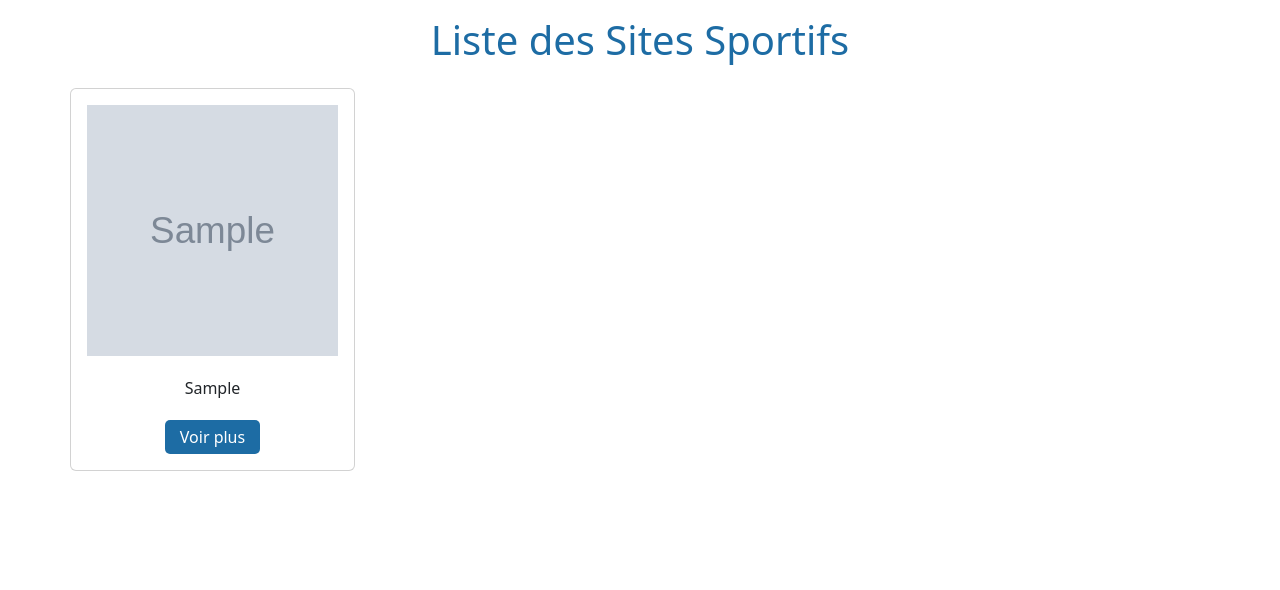
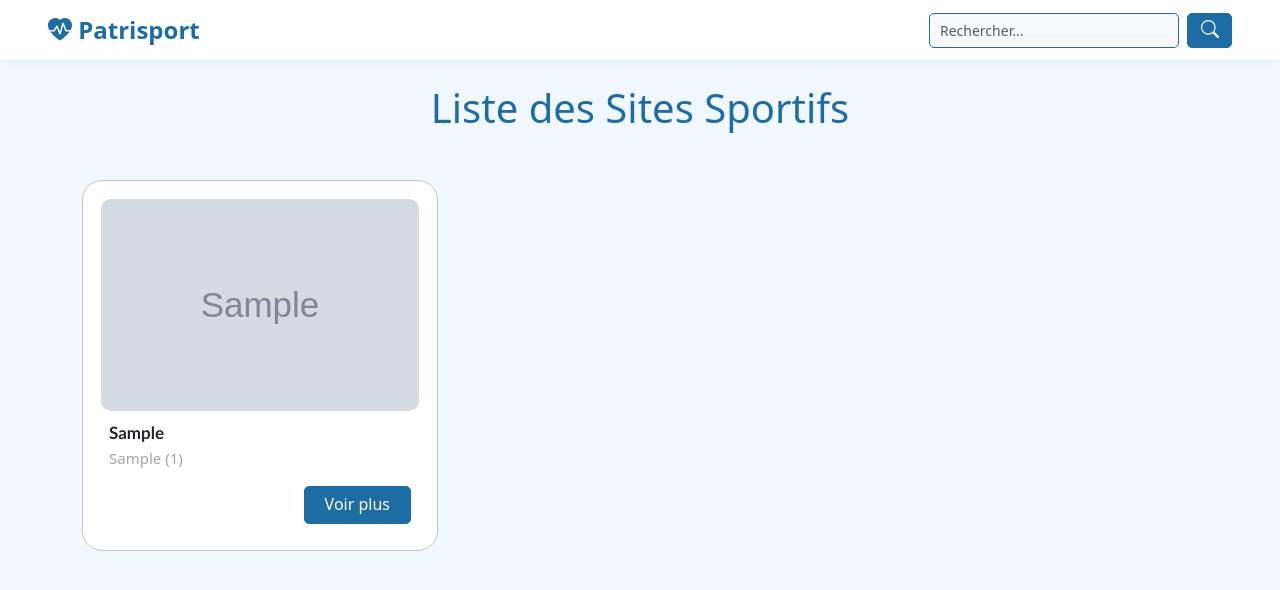
Before and after one commit to Sandra-CR/projet-django2, a Django app: page / in a window 1280 px wide. Shown: the top 590 px of the page. Run offline with Django 5.2, Linux system fonts and the light colour scheme; tables that the repository leaves empty hold one stand-in row (values such as "Sample post"); grey boxes marked "Sample" are stand-in pictures.

Commit message:
Site list design + navbar + functioning search bar

```diff
--- a/config/settings.py
+++ b/config/settings.py
@@ -119,4 +119,5 @@ USE_TZ = True
 # Static files (CSS, JavaScript, Images)
 # https://docs.djangoproject.com/en/6.0/howto/static-files/
 
-STATIC_URL = 'static/'
+STATIC_URL = '/static/'
+STATICFILES_DIRS = [BASE_DIR / 'static']
--- a/patrisport/templates/site_list.html
+++ b/patrisport/templates/site_list.html
@@ -2,19 +2,68 @@
 
 {% block content %}
 
-<h1 class="text-center mb-4">Liste des Sites Sportifs</h1>
+<h1 class="text-center mt-4">Liste des Sites Sportifs</h1>
 
-<div class="row">
+{% if query %}
+    {% if page_obj.paginator.count %}
+        <p class="text-center text-muted">{{ page_obj.paginator.count }} résulat{{ page_obj.paginator.count|pluralize }} pour "{{ query }}"</p>
+    {% else %}
+        <p class="text-center text-muted">Aucun résulat pour "{{ query }}"</p>
+    {% endif %}
+{% endif %}
+
+<div class="row g-4 mt-4">
     {% for site in sites %}
-        <div class="card col-3 d-flex flex-column align-items-center justify-content-center gap-1 p-3">
-            {% if site.url_image %}
-                <p><img src="{{ site.url_image }}" alt="{{ site.appellation }}" class="img-fluid" style="aspect-ratio: 1 / 1"></p>
-            {% endif %}
-            <p>{{ site.appellation }}</p>
-            {% comment %} <a href="{% url 'article_detail' article.pk %}" class="show-btn">Voir plus</a> {% endcomment %}
-            <a href="" class="show-btn">Voir plus</a>
+        <div class="col-md-6 col-lg-4">
+            <div class="card h-100 d-flex flex-column">
+                {% if site.url_image %}
+                    <img src="{{ site.url_image }}" alt="{{ site.appellation }}" class="img-fluid">
+                {% endif %}
+                <div class="d-flex flex-column p-2 mt-1 h-100">
+                    <h6 class="fw-semibold mb-1">{{ site.appellation }}</h6>
+                    <p class="mb-3" style="color: #a4a4a4; font-size: 15px;">{{ site.commune }} ({{ site.departement }})</p>
+                    <a href="" class="show-btn">Voir plus</a>
+                </div>
+            </div>
         </div>
     {% endfor %}
 </div>
 
+{% if is_paginated %}
+<div class="d-flex align-items-center justify-content-between mt-4">
+    <div class="fw-semibold">
+        {{ page_obj.paginator.count }} sites - Page {{ page_obj.number }} / {{ page_obj.paginator.num_pages }}
+    </div>
+    <ul class="pagination mb-0">
+        {% if page_obj.has_previous %}
+            <li class="page-item">
+                <a class="page-link" href="?{% if query %}q={{ query|urlencode }}&{% endif %}page={{ page_obj.previous_page_number }}" aria-label="Précédent">
+                    &laquo;
+                </a>
+            </li>
+        {% else %}
+            <li class="page-item disabled">
+                <span class="page-link">&laquo;</span>
+            </li>
+        {% endif %}
+
+        <li class="page-item active">
+            <span class="page-link">{{ page_obj.number }}</span>
+        </li>
+
+        {% if page_obj.has_next %}
+            <li class="page-item">
+                <a class="page-link" href="?{% if query %}q={{ query|urlencode }}&{% endif %}page={{ page_obj.next_page_number }}" aria-label="Suivant">
+                    &raquo;
+                </a>
+            </li>
+        {% else %}
+            <li class="page-item disabled">
+                <span class="page-link">&raquo;</span>
+            </li>
+        {% endif %}
+    </ul>
+</div>
+{% endif %}
+
 {% endblock %}
--- a/patrisport/views.py
+++ b/patrisport/views.py
@@ -1,4 +1,4 @@
-
+from django.db.models import Q
 from django.views.generic import ListView, DetailView
 from .models import SportSite
 
@@ -6,3 +6,20 @@ class SiteList(ListView):
   model = SportSite
   template_name = 'site_list.html'
   context_object_name = 'sites'
+  paginate_by = 12
+
+  def get_queryset(self):
+    qs = SportSite.objects.all()
+    query = self.request.GET.get("q", "").strip()
+    if query:
+      qs = qs.filter(
+        Q(appellation__icontains=query)
+        | Q(typologie__name__icontains=query)
+        | Q(denomination__name__icontains=query)
+      ).distinct()
+    return qs
+
+  def get_context_data(self, **kwargs):
+    context = super().get_context_data(**kwargs)
+    context["query"] = self.request.GET.get("q", "").strip()
+    return context
--- a/static/css/style.css
+++ b/static/css/style.css
@@ -1,5 +1,56 @@
+body {
+    background-color: #f1f7ff;
+}
+
 h1 {
     color: #1d6ca4;
+}
+h6 {
+    font-family:'Trebuchet MS', 'Lucida Sans Unicode', 'Lucida Grande', 'Lucida Sans', Arial, sans-serif;
+    font-size: 17px;
+}
+
+.navbar {
+    background-color: #fff;
+    box-shadow: rgba(59, 88, 121, 0.05) 0px 2px 6px 0px;
+    height: 60px;
+}
+.logo {
+    color: #1d6ca4;
+    font-size: 24px;
+    font-weight: 700;
+    font-family: system-ui, -apple-system, BlinkMacSystemFont, 'Segoe UI', Roboto, Oxygen, Ubuntu, Cantarell, 'Open Sans', 'Helvetica Neue', sans-serif;
+    text-decoration: none;
+}
+input[type="search"] {
+    background-color: #f8f9fa;
+    border: 1.5px solid #1d6ca4;
+    border-radius: 5px;
+    padding: 5px 10px;
+    height: 35px;
+    width: 250px;
+}
+input[type="search"]:focus {
+    outline: none;
+    border-color: #1d6ca4;
+}
+.search-btn {
+    color: #fff;
+    background-color: #1d6ca4;
+    border: 1.5px solid #1d6ca4;
+    border-radius: 5px;
+    width: 45px;
+    height: 35px;
+    transition: all 0.15s ease;
+}
+.search-btn:hover {
+    color: #1d6ca4;
+    background-color: #dff1fd;
+    border-color: #1d6ca4;
+    transition: all 0.3s ease;
+}
+.search-btn svg {
+    margin-bottom: 3px;
 }
 
 .tag {
@@ -13,8 +64,42 @@ h1 {
 
 .show-btn {
     text-decoration: none;
-    padding: 5px 15px;
+    padding: 5px 20px 7px;
     color: #fff;
     background-color: #1d6ca4;
+    border: 1.5px solid #1d6ca4;
     border-radius: 5px;
+    width: fit-content;
+    align-self: flex-end;
+    margin-top: auto;
+    transition: all 0.15s ease;
 }
+.show-btn:hover {
+    color: #1d6ca4;
+    background-color: #dff1fd;
+    border-color: #1d6ca4;
+    transition: all 0.3s ease;
+}
+
+.card {
+    border-radius: 20px !important;
+    border: 1px solid #c4c2c2;
+    padding: 18px;
+}
+.card .img-fluid {
+    border-radius: 10px;
+    aspect-ratio: 1.5 / 1;
+    object-fit: cover;
+}
+
+.custom-card {
+    display: flex;
+    flex-direction: column;
+    align-items: center;
+    gap: 12px;
+    border-radius: 20px !important;
+    border: 1px solid #1d6ca4;
+    padding: 18px;
+    height: 100%;
+    background-color: #fff;
+}
--- a/templates/base.html
+++ b/templates/base.html
@@ -4,12 +4,31 @@
 <head>
     <meta charset="UTF-8">
     <meta name="viewport" content="width=device-width, initial-scale=1.0">
-    <title>Base</title>
+    <title>Patrisport</title>
     <link rel="stylesheet" href="https://cdn.jsdelivr.net/npm/bootstrap@5.3.3/dist/css/bootstrap.min.css">
     <link rel="stylesheet" href="{% static 'css/style.css' %}">
 </head>
 <body>
-    <div class="container my-3">
+    <div class="navbar d-flex align-items-center justify-content-between px-md-5 px-4 py-2">
+        <div>
+            <a href="/" class="logo">
+                <svg xmlns="http://www.w3.org/2000/svg" width="24" height="24" fill="currentColor" class="bi bi-heart-pulse-fill mb-1" viewBox="0 0 16 16">
+                    <path d="M1.475 9C2.702 10.84 4.779 12.871 8 15c3.221-2.129 5.298-4.16 6.525-6H12a.5.5 0 0 1-.464-.314l-1.457-3.642-1.598 5.593a.5.5 0 0 1-.945.049L5.889 6.568l-1.473 2.21A.5.5 0 0 1 4 9z"/>
+                    <path d="M.88 8C-2.427 1.68 4.41-2 7.823 1.143q.09.083.176.171a3 3 0 0 1 .176-.17C11.59-2 18.426 1.68 15.12 8h-2.783l-1.874-4.686a.5.5 0 0 0-.945.049L7.921 8.956 6.464 5.314a.5.5 0 0 0-.88-.091L3.732 8z"/>
+                </svg>
+                Patrisport
+            </a>
+        </div>
+        <form method="get" action="{% url 'article_list' %}" class="d-flex align-items-center gap-2 mb-0">
+            <input type="search" name="q" value="{{ query|default:'' }}" class="form-control form-control-sm" placeholder="Rechercher...">
+            <button type="submit" class="btn btn-primary btn-sm search-btn">
+                <svg xmlns="http://www.w3.org/2000/svg" width="18" height="18" fill="currentColor" class="bi bi-search" viewBox="0 0 16 16">
+                    <path d="M11.742 10.344a6.5 6.5 0 1 0-1.397 1.398h-.001q.044.06.098.115l3.85 3.85a1 1 0 0 0 1.415-1.414l-3.85-3.85a1 1 0 0 0-.115-.1zM12 6.5a5.5 5.5 0 1 1-11 0 5.5 5.5 0 0 1 11 0"/>
+                </svg>
+            </button>
+        </form>
+    </div>
+    <div class="container my-4">
         {% block content %}{% endblock %}
     </div>
 </body>
```
